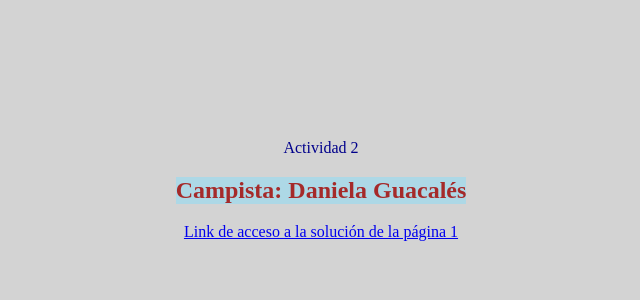
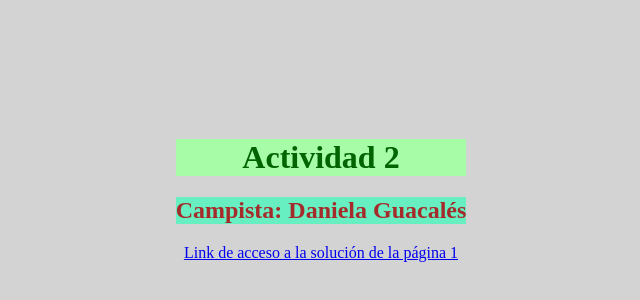
Before and after one commit to DanielaG-09/analisis_acti2_bd_titanic, a plain HTML site: page index.html in a window 1280 px wide. Shown: the part 218-518 px from the top of the page, without its empty margins (319-959 px from the left). Drawn offline with Linux system fonts and the light colour scheme.

Commit message:
Se actualizó el repositorio

```diff
--- a/index.html
+++ b/index.html
@@ -7,7 +7,7 @@
     <link rel="stylesheet" href="style.css">
 </head>
 <body>
-    <div class="center"
+    <div class="center">
     <h1>Actividad 2</h1>
     <h2>Campista: Daniela Guacalés</h2>
     <a href="https://docs.google.com/document/d/1zJGERo1CxnUMobv6GOpJ4YjkmwVOeuQ8/edit?usp=sharing&ouid=114030896607151154709&rtpof=true&sd=true" target="_blank">Link de acceso a la solución de la página 1</a>
--- a/style.css
+++ b/style.css
@@ -17,6 +17,6 @@ h1{
 }
 h2{
     text-align: center;
-    background-color: lightblue;
+    background-color: rgb(103, 238, 193);
     color: brown;
 }
```
